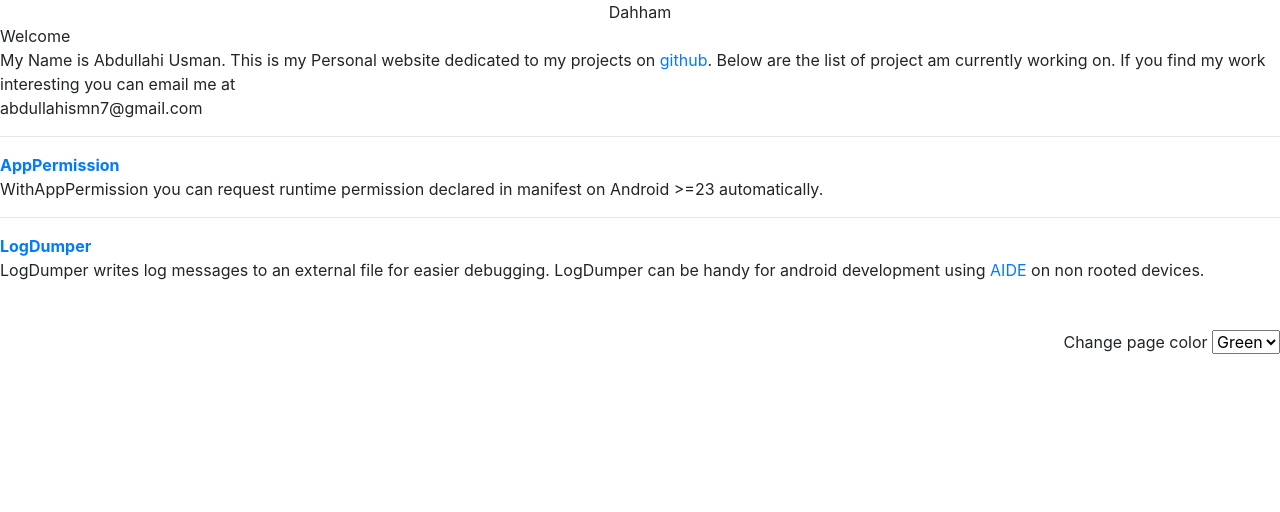
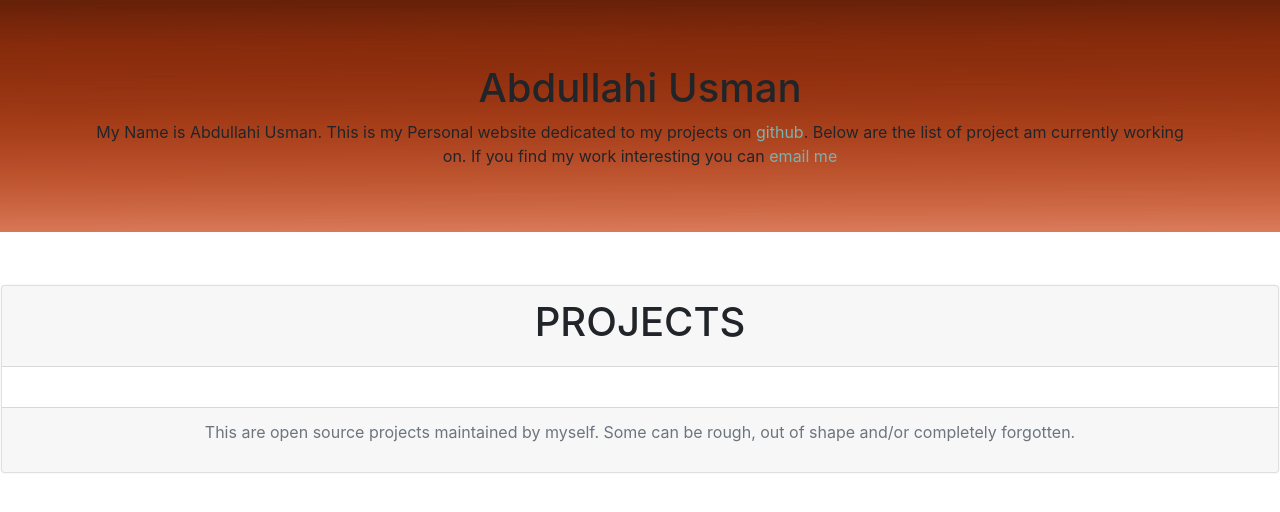
Before and after one commit to dahham/dahham.github.io, a website: page index.html in a window 1280 px wide. Drawn offline with nearby package versions, Linux system fonts and the light colour scheme.

Commit message:
updated to development version

```diff
--- a/index.html
+++ b/index.html
@@ -3,60 +3,52 @@
 <html>
 
 <head>
-
   <meta charset="utf-8">
   <meta name="viewport" content="width=device-width, intial-scale=1">
   <meta http-equiv="X-UA-Compatible" content="IE-edge">
   <link rel="stylesheet" type="text/css" href="css/main.css">
+  <script type="text/javascript" src="https://maxcdn.bootstrapcdn.com/bootstrap/4.1.3/js/bootstrap.min.js"></script>
+  <script type="text/javascript" src="scripts/main.js"></script>
   <title>Dahham</title>
-  <div>
-    <div class="title" align="center" id="title"> Dahham</div>
-    <div class="greetings" id="greetings">Welcome</div>
-    <div id="menus">
-    </div>
-  </div>
 </head>
 
 <body>
-  <script src="js/main.js"></script>
-
-  <div>
-    <div>My Name is Abdullahi Usman. This is my Personal website dedicated to my projects on
-      <a href="https://github.com/dahham">github</a>. Below are the list of project am currently working on. If you
-      find my work interesting you can email me at <address>abdullahismn7@gmail.com</address></div>
-    <div>
-      <!-- ## AppPermission -->
-      <hr>
-      <div class="proj-header"><a href="https://github.com/dahham/AppPermission"><b>AppPermission</b></a></div>
-      <div class="proj-body">
-        WithAppPermission you can request runtime permission declared in manifest on Android >=23 automatically.
+  <div class="jumbotron jumbotron-fluid dahham-jumbotron-header">
+    <div class="container">
+      <h1>Abdullahi Usman</h1>
+      <div>My Name is Abdullahi Usman. This is my Personal website dedicated to my projects on
+        <a class="dahham-header-link-text" href="https://github.com/dahham">github</a>.
+        Below are the list of project am currently working on. If you find my work interesting you can
+        <a class="dahham-header-link-text" href="mailto:abdullahismn7@gmail.com">email me</a>
       </div>
     </div>
-    <!-- $$ AppPermission -->
-    <!-- ## LogDumper -->
-    <hr>
-    <div class="proj-header"><a href="https://github.com/dahham/LogDumper"><b>LogDumper</b></a></div>
-    <div class="proj-body">
-      LogDumper writes log messages to an external file for easier debugging. LogDumper can be handy for android
-      development using <a href="https://android-ide.com">AIDE</a> on non rooted devices.
+  </div>
+
+  <div id="promotional-apps" class="card-deck dahham-promotional-apps">
+
+  </div>
+
+
+  <div id="dahham-projects" class="card border-light">
+    <div class="card">
+      <div class="card-header">
+        <h2 class="dahham-project-header">PROJECTS</h2>
+      </div>
+      <div class="card-body">
+        <ul id="project-body" class="list-group">
+        </ul>
+      </div>
+      <div class="card-footer text-muted">
+        <p class="text-center">
+          This are open source projects maintained by myself. Some can be rough, out of shape and/or completely
+          forgotten.
+        </p>
+      </div>
     </div>
   </div>
-  <!-- $$ LogDumper -->
-
-
 
 </body>
 <br />
 <br />
-<footer>
-  <div id="footer" align="right">
-    Change page color
-    <select onchange="change_color()" id="color_changer">
-      <option>Green</option>
-      <option>White</option>
-      <option>Blue</option>
-    </select>
-  </div>
-</footer>
 
 </html>
```
